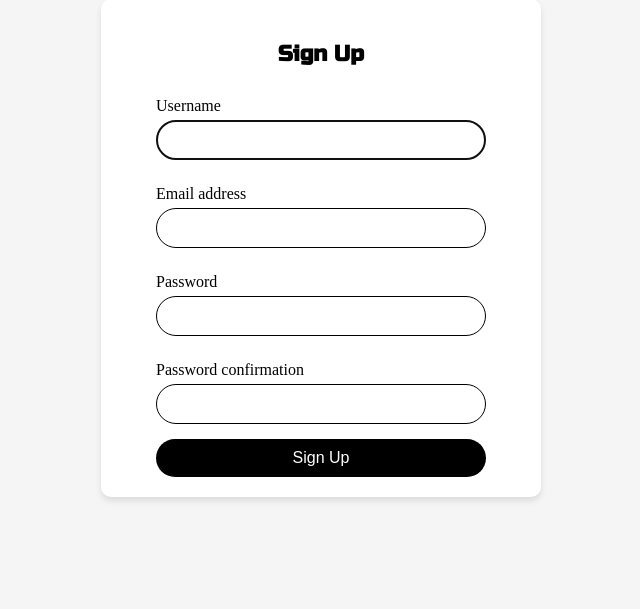
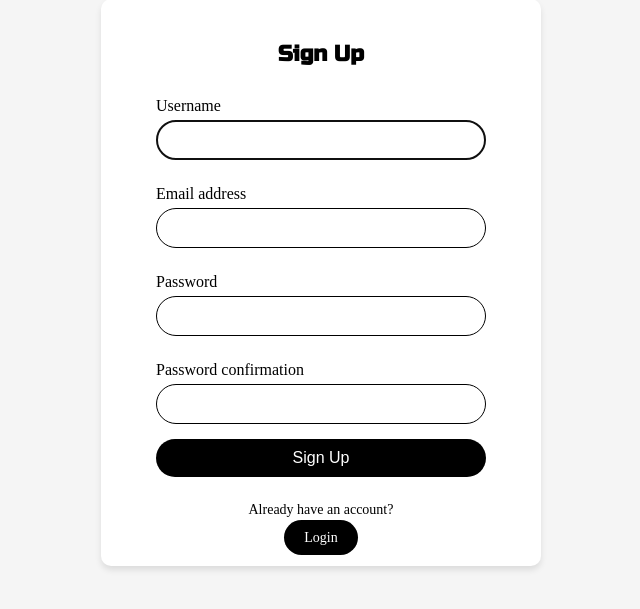
Before and after one commit to WhatTheyOnn/Django_Habit, a Django app: page /register/ in a window 1280 px wide. Shown: the part 107-716 px from the top of the page, without its empty margins (319-959 px from the left). Run offline with Django 4.2, Linux system fonts and the light colour scheme; some web fonts are replaced.

Commit message:
Added form for login page and fixed it. also added "already have an account "login" " section to the register and did the the same for login but for register instead

```diff
--- a/habit_tracker/templates/Habit_tracker/Accounts/register.html
+++ b/habit_tracker/templates/Habit_tracker/Accounts/register.html
@@ -79,6 +79,23 @@
             cursor: pointer;
             width: 100%;
         }
+        .login-section {
+            margin-top: 15px;
+            text-align: center;
+        }
+        .login-section p {
+            font-size: 14px;
+            margin: 10px 0;
+            color: black;
+        }
+        .login-section a {
+            text-decoration: none;
+            font-size: 14px;
+            color: white;
+            background-color: black;
+            padding: 10px 20px;
+            border-radius: 25px;
+        }
 </style>
 </head>
 <body>
@@ -100,6 +117,11 @@
         <label for="id_password2">{{ form.password2.label }}</label>
         {{ form.password2 }}
         <input type="submit" value="Sign Up">
+        </form>
+        <div class="login-section">
+            <p>Already have an account?</p>
+            <a href="/login">Login</a>
         </div>
-</form>
+</div>
+
 </body>
```
Also changed, not shown: habit_tracker/templates/Habit_tracker/Accounts/login.html (+8 -4 lines), db.sqlite3.
